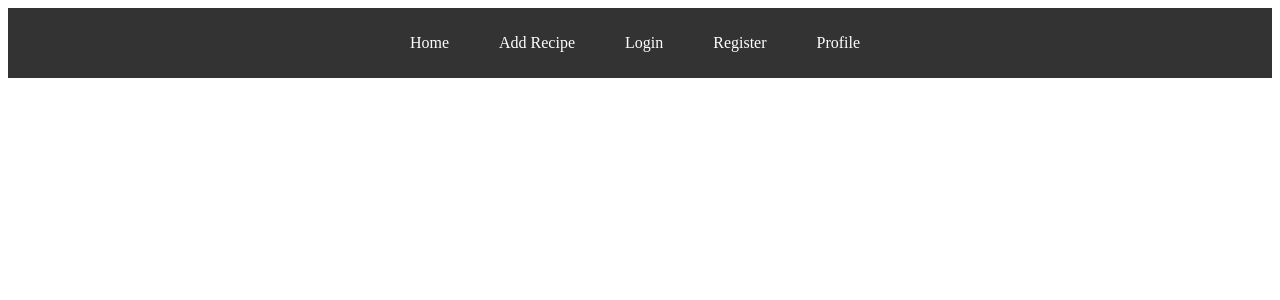
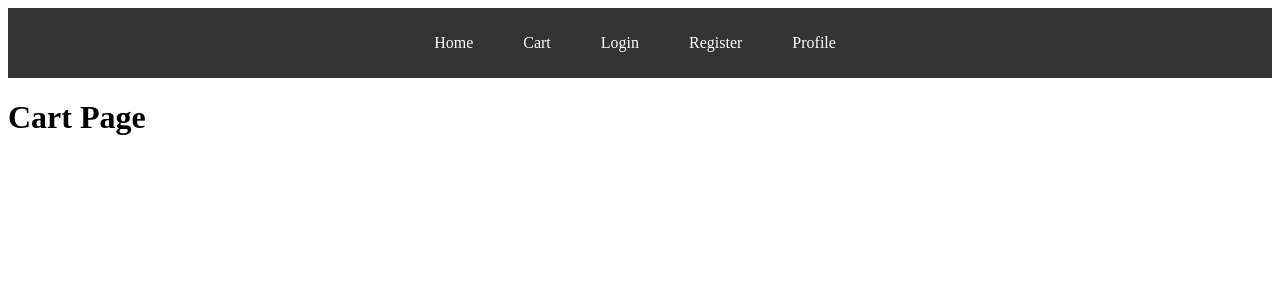
Before and after one commit to Ashtin02/CP4-Proj-Ashtin, a React (Vite) app: page /Cart in a window 1280 px wide. Shown: the top 300 px of the page. Built offline with nearby package versions, Linux system fonts and the light colour scheme.

Commit message:
Changing ideas to e-commerce site

```diff
--- a/src/App.jsx
+++ b/src/App.jsx
@@ -3,7 +3,7 @@
 import { BrowserRouter, Routes, Route } from "react-router-dom";
 import Header from "./components/Header"
 import Home from "./Pages/Home"
-import AddRecipe from "./Pages/AddRecipe"
+import Cart from "./Pages/Cart"
 import Login from "./Pages/Login"
 import Register from "./Pages/Register"
 import Profile from "./Pages/Profile"
@@ -16,7 +16,7 @@
       <Header />
       <Routes>
       <Route path="/" element={<Home />} />
-        <Route path="/AddRecipe" element={<AddRecipe />} />
+        <Route path="/Cart" element={<Cart />} />
         <Route path="/Login" element={<Login />} />
         <Route path="/Register" element={<Register />} />
         <Route path="/Profile" element={<Profile />} />
--- a/src/Pages/AddRecipe.jsx
+++ b/src/Pages/Cart.jsx
@@ -1,13 +1,13 @@
 import React from 'react'
 
-const AddRecipe = () => {
+const Cart = () => {
   return (
     <div>
           <h1>
-              Add Recipe Page
+              Cart Page
       </h1>
     </div>
   )
 }
 
-export default AddRecipe
+export default Cart
--- a/src/components/Header.jsx
+++ b/src/components/Header.jsx
@@ -8,7 +8,7 @@
       <nav>
         <ul>
           <li> <Link to="/">Home</Link></li>
-          <li><Link to="/AddRecipe">Add Recipe</Link></li>
+          <li><Link to="/Cart">Cart</Link></li>
           <li><Link to="/Login" >Login</Link></li>
           <li><Link to="/Register" >Register</Link></li>
           <li><Link to="/Profile" >Profile</Link></li>
```
